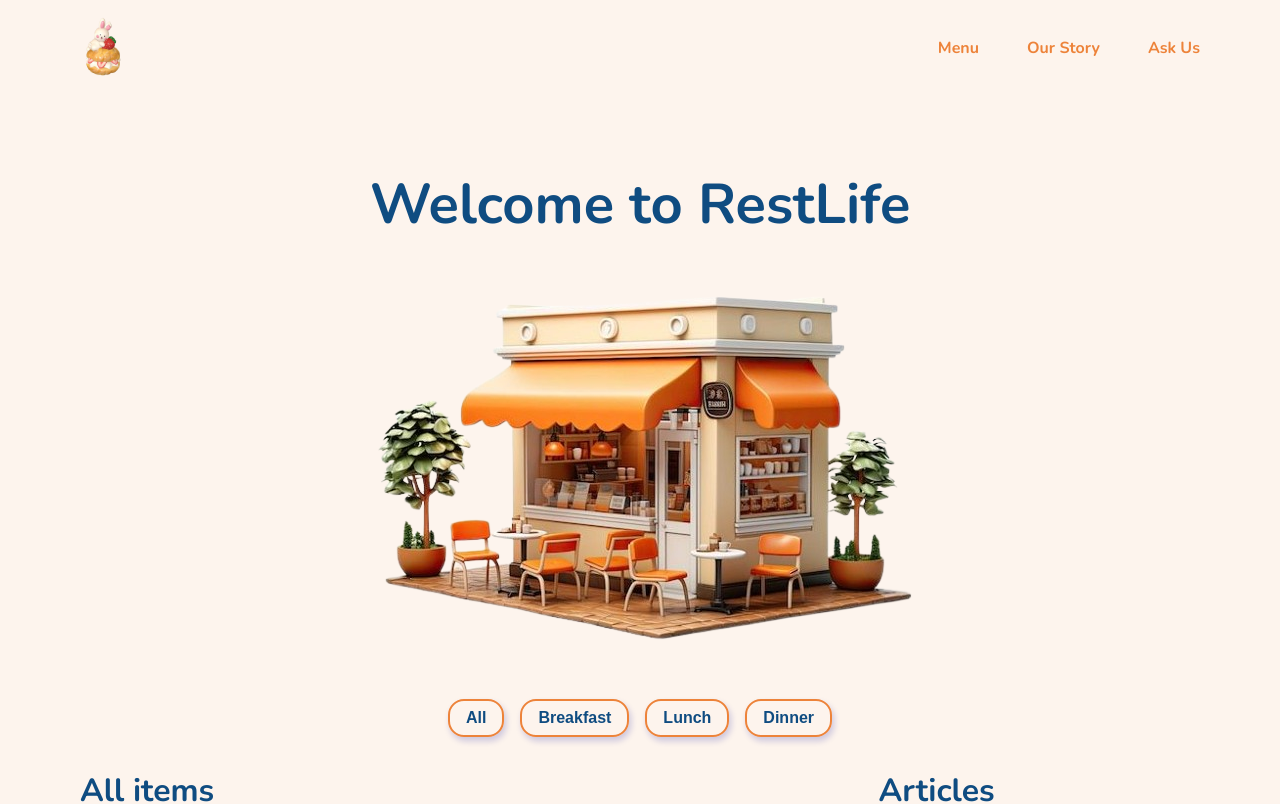
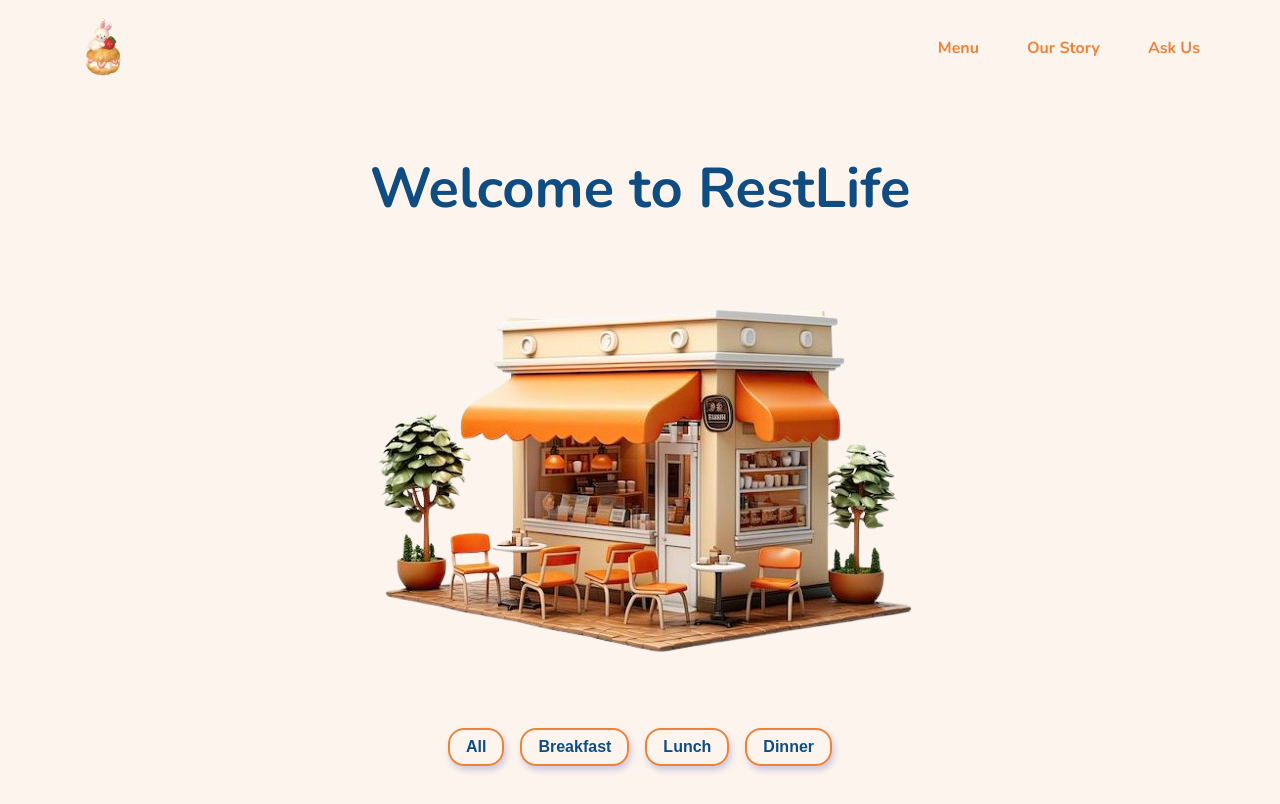
Before and after one commit to hibahdesu/MenuWebsite, a React (Create React App) app: page / in a window 1280 px wide. Shown: the top 804 px of the page. Built offline with nearby package versions, Linux system fonts and the light colour scheme.

Commit message:
Update the styles

```diff
--- a/src/Hero.css
+++ b/src/Hero.css
@@ -3,17 +3,18 @@
     flex-direction: column;
     align-items: center;
     justify-content: center;
-    padding: 2rem;
+    text-align: center;
+    gap: .5em;
+    margin-bottom: 2em;
 }
 
 .hero-title {
     font-size: 3.5rem;
     color: #0F4C81;
-    margin-bottom: 1rem;
 }
 
 .image {
     max-width: 100%;
     height: auto;
-    padding: 0.5rem;
+
 }
--- a/src/Hero.jsx
+++ b/src/Hero.jsx
@@ -1,9 +1,10 @@
+import './Main.css';
 import './Hero.css';
 
 
 export default function Hero() {
     return (
-        <div className="hero">
+        <div className="hero wrapper">
             <h1 className='hero-title'>Welcome to RestLife</h1>
             <img src="./images/hero.png" alt="Hero" className="hero-image" />
         </div>
--- a/src/Main.css
+++ b/src/Main.css
@@ -4,7 +4,7 @@ body {
     font-family: 'Nunito', sans-serif;
 }
 .wrapper {
-   padding: 1rem 5rem;
+   padding: 1rem 2rem;
 }
 a {
     text-decoration: none;
@@ -13,3 +13,14 @@ img {
     max-width: 100%;
     height: auto;
 }
+@media (min-width: 768px) {
+  .wrapper {
+    padding: 1rem 3rem;
+  }
+}
+
+@media (min-width: 1200px) {
+  .wrapper {
+    padding: 1rem 5rem;
+  }
+}
--- a/src/PostsAndSidemnu.css
+++ b/src/PostsAndSidemnu.css
@@ -1,26 +1,45 @@
 .posts-and-side-menu {
   display: flex;
-  justify-content: space-between;
-  /* align-items: start; */
-  gap: 3rem;
+  flex-direction: column;
+  gap: 2rem;
+}
+
+.posts-container,
+.side-menu-container {
   width: 100%;
 }
-.posts-container {
-  width: 70%;
+
+.posts-container, .side-menu-container {
+  display: flex;
+  flex-direction: column;
+  justify-content: center;
+  align-self: start;
 }
-.side-menu-container {
-  width: 30%;
-}
-.posts-container, .side-menu-container {
-    display: flex;
-    flex-direction: column;
-    justify-content: center;
-    align-self: start;
-}
+
 .posts {
   display: flex;
   justify-content: space-between;
   align-items: center;
   flex-wrap: wrap;
-  gap: .5rem;
+  gap: 0.5rem;
 }
+@media (min-width: 768px) {
+
+  .posts-and-side-menu {
+    flex-direction: row;
+  }
+
+  .posts-container {
+    width: 70%;
+  }
+
+  .side-menu-container {
+    width: 30%;
+  }
+}
+
+@media (min-width: 1200px) {
+  .recipe-section {
+    /* padding: 1rem 5rem; */
+  }
+}
```
